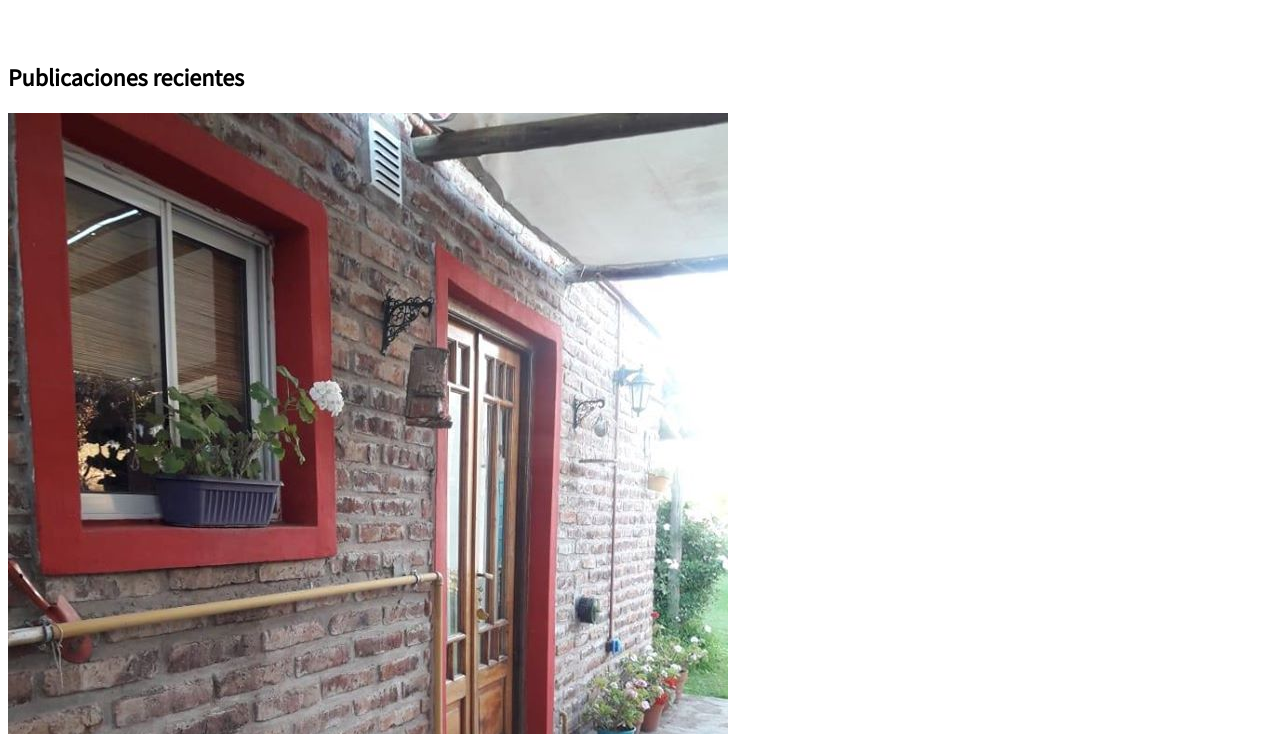
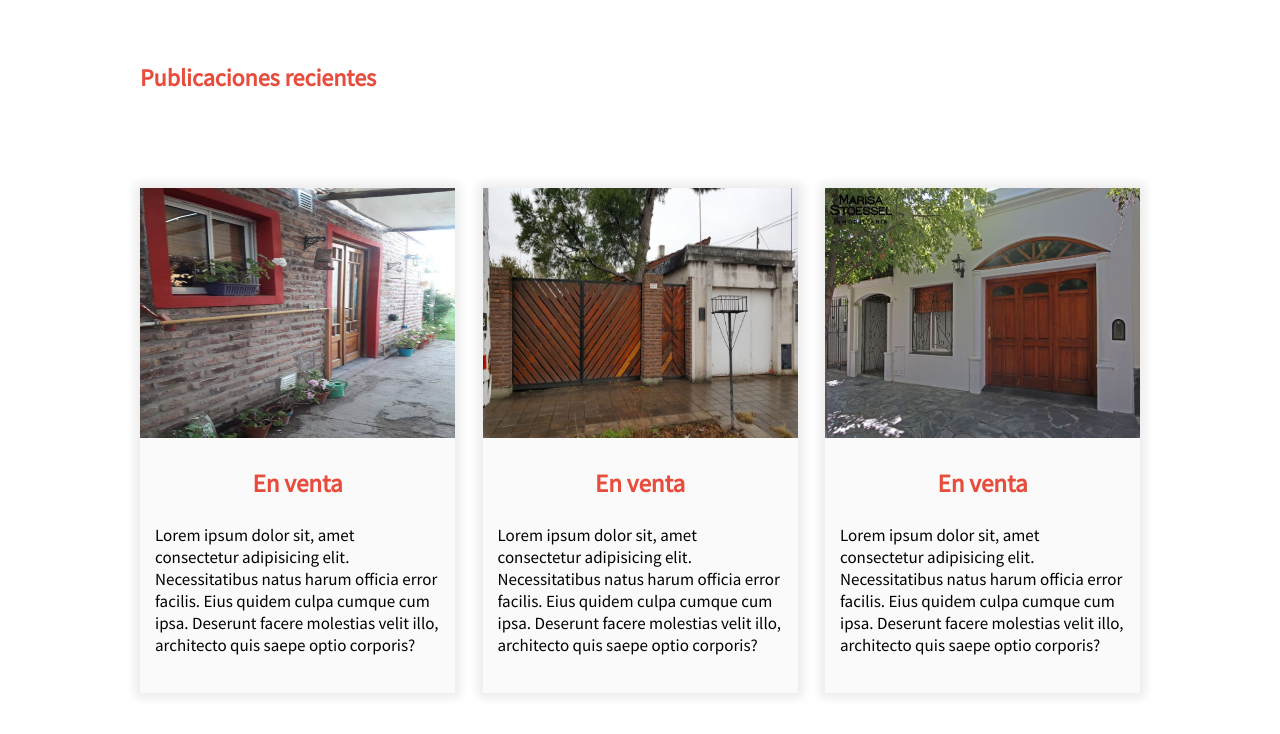
Before and after one commit to ranelDev/Stoessel-Inmobiliaria, a plain HTML site: page index.html in a window 1280 px wide. Shown: the part 1226-1960 px from the top of the page. Drawn offline with Linux system fonts and the light colour scheme.

Commit message:
Estilizacion de clase news

```diff
--- a/index.html
+++ b/index.html
@@ -53,23 +53,29 @@
             </article>
         </div>
     </section>
+    <h2 class="title-news">Publicaciones recientes</h2>
     <section class="news">
         <div class="news__wrap">
-            <h2>Publicaciones recientes</h2>
             <article class="news__wrap--article">
                 <img src="./img/news1.jpg" alt="">
+                <div class="news__wrap--article-desc">
                     <h3>En venta</h3>
                     <p>Lorem ipsum dolor sit, amet consectetur adipisicing elit. Necessitatibus natus harum officia error facilis. Eius quidem culpa cumque cum ipsa. Deserunt facere molestias velit illo, architecto quis saepe optio corporis?</p>
+                </div>
                 </article>
             <article class="news__wrap--article">
                 <img src="./img/news2.jpg" alt="">
+                <div class="news__wrap--article-desc">
                     <h3>En venta</h3>
                     <p>Lorem ipsum dolor sit, amet consectetur adipisicing elit. Necessitatibus natus harum officia error facilis. Eius quidem culpa cumque cum ipsa. Deserunt facere molestias velit illo, architecto quis saepe optio corporis?</p>
+                </div>
             </article>
             <article class="news__wrap--article">
                 <img src="./img/news3.jpg" alt="">
+                <div class="news__wrap--article-desc">
                     <h3>En venta</h3>
                     <p>Lorem ipsum dolor sit, amet consectetur adipisicing elit. Necessitatibus natus harum officia error facilis. Eius quidem culpa cumque cum ipsa. Deserunt facere molestias velit illo, architecto quis saepe optio corporis?</p>
+                </div>
             </article>
         </div>
     </section>
--- a/styles.css
+++ b/styles.css
@@ -125,3 +125,43 @@ h1, h2,h3,h4{
     display: inherit;
     align-items: flex-start;
 }
+.news {
+    background: white;
+    display: flex;
+    justify-content: space-between;
+    align-items: center;
+}
+.title-news{
+    margin: 50px 132px;
+    color: #e74c3c;
+}
+.news__wrap {
+    display: inherit;
+    justify-content: inherit;
+    align-items: inherit;
+    width: 1000px;
+    margin: 45px auto;
+
+}
+.news__wrap--article {
+    width: 315px;
+    height: 505px;
+    background: #fafafa;
+    -webkit-box-shadow: 0px 0px 9px 5px rgba(0,0,0,0.08);
+    -moz-box-shadow: 0px 0px 9px 5px rgba(0,0,0,0.08);
+    box-shadow: 0px 0px 9px 5px rgba(0,0,0,0.08);
+}
+.news__wrap--article img {
+    width: 315px;
+    height: 250px;
+    box-shadow: none;
+}
+.news__wrap--article h3 {
+    color: #e74c3c;
+    text-align: center;
+    font-size: 25px;
+}
+.news__wrap--article p {
+    margin: 15px;
+    font-size: 17px;
+}
```
Lines whose indentation alone changed are shown as unchanged.
